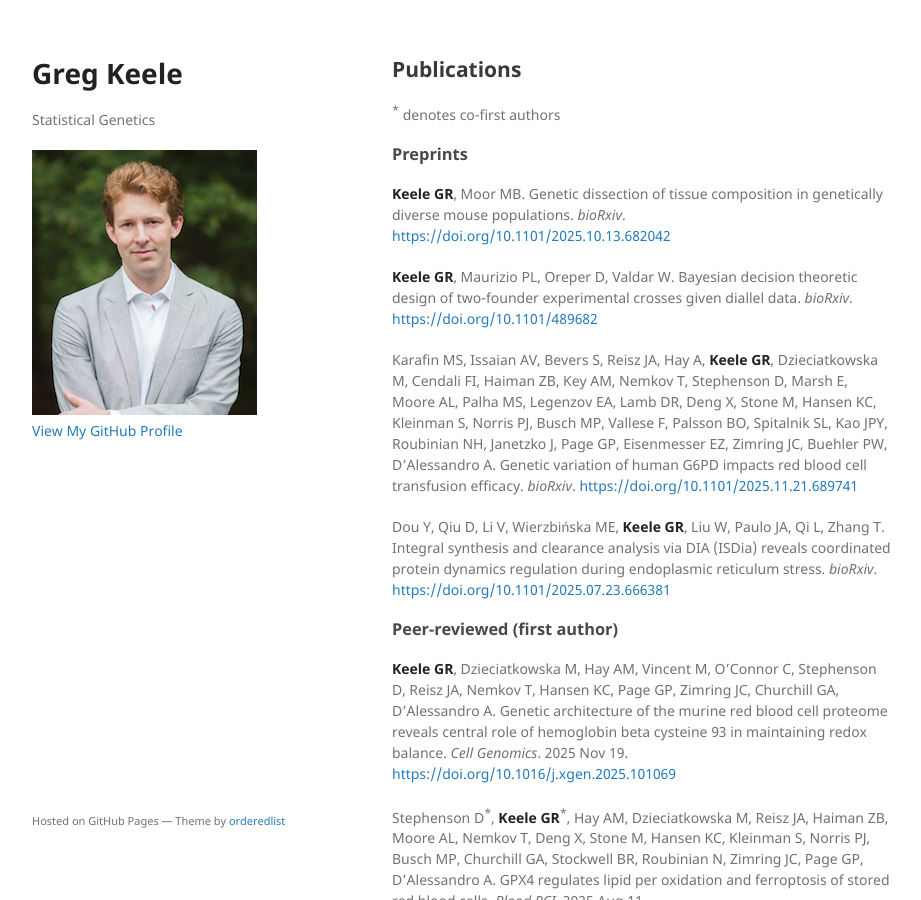
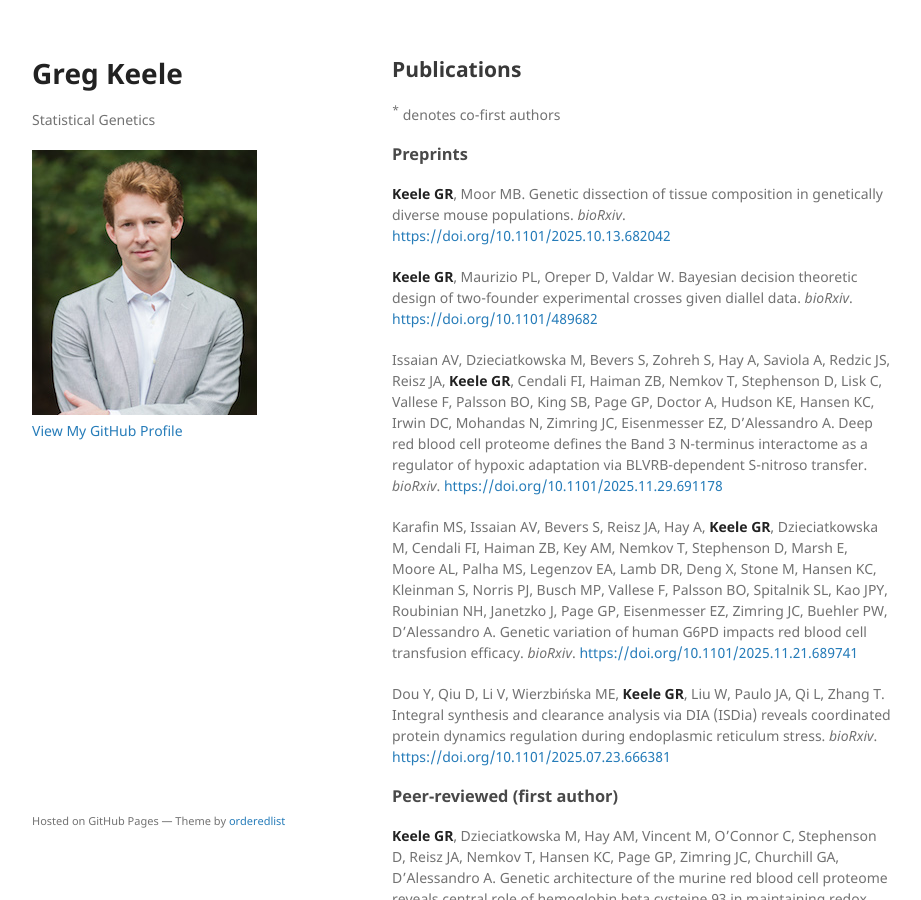
Before and after one commit to gkeele/gkeele.github.io, a Jekyll site: the page built from publications.md, in a window 1280 px wide and 900 px high. Shown: the whole window, without its empty margins (178-1099 px from the left). Built offline with Jekyll 4.4.1, drawn with Linux system fonts in a browser that asks for light colours; our own code applies the rules of GitHub Pages for plain Markdown files.

Commit message:
Added BLVRB preprint

```diff
--- a/publications.md
+++ b/publications.md
@@ -10,6 +10,8 @@ layout: default
 **Keele GR**, Moor MB. Genetic dissection of tissue composition in genetically diverse mouse populations. *bioRxiv*. [https://doi.org/10.1101/2025.10.13.682042](https://doi.org/10.1101/2025.10.13.682042)
 
 **Keele GR**, Maurizio PL, Oreper D, Valdar W. Bayesian decision theoretic design of two-founder experimental crosses given diallel data. *bioRxiv*. [https://doi.org/10.1101/489682](https://doi.org/10.1101/489682)
+
+Issaian AV, Dzieciatkowska M, Bevers S, Zohreh S, Hay A, Saviola A, Redzic JS, Reisz JA, **Keele GR**, Cendali FI, Haiman ZB, Nemkov T, Stephenson D, Lisk C, Vallese F, Palsson BO, King SB, Page GP, Doctor A, Hudson KE, Hansen KC, Irwin DC, Mohandas N, Zimring JC, Eisenmesser EZ, D'Alessandro A. Deep red blood cell proteome defines the Band 3 N-terminus interactome as a regulator of hypoxic adaptation via BLVRB-dependent S-nitroso transfer. *bioRxiv*. [https://doi.org/10.1101/2025.11.29.691178](https://doi.org/10.1101/2025.11.29.691178)
 
 Karafin MS, Issaian AV, Bevers S, Reisz JA, Hay A, **Keele GR**, Dzieciatkowska M, Cendali FI, Haiman ZB, Key AM, Nemkov T, Stephenson D, Marsh E, Moore AL, Palha MS, Legenzov EA, Lamb DR, Deng X, Stone M, Hansen KC, Kleinman S, Norris PJ, Busch MP, Vallese F, Palsson BO, Spitalnik SL, Kao JPY, Roubinian NH, Janetzko J, Page GP, Eisenmesser EZ, Zimring JC, Buehler PW, D'Alessandro A. Genetic variation of human G6PD impacts red blood cell transfusion efficacy. *bioRxiv*. [https://doi.org/10.1101/2025.11.21.689741](https://doi.org/10.1101/2025.11.21.689741)
 
```
